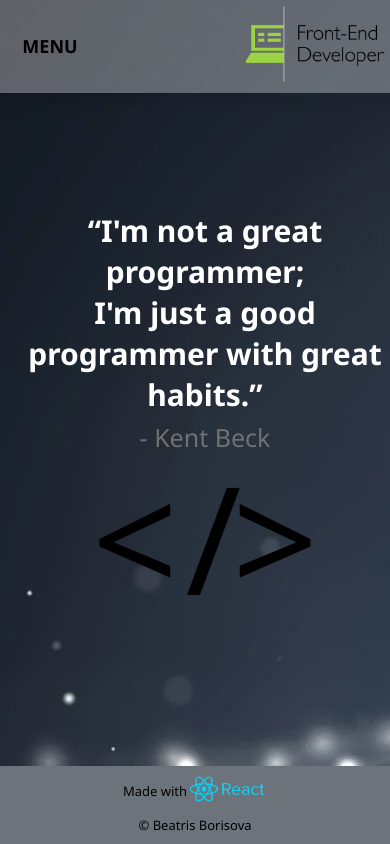
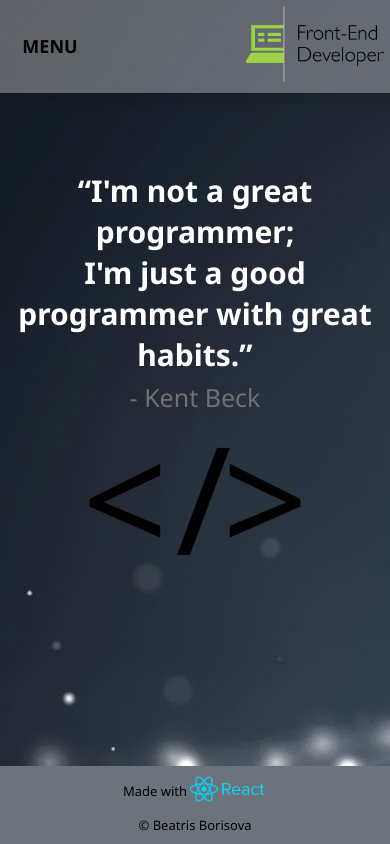
Before and after one commit to beatrisborisova/personal-website, a React (Create React App) app: page / in a window 390 px wide. Built offline with nearby package versions, Linux system fonts and the light colour scheme.

Commit message:
Home Responsive changes

```diff
--- a/src/components/home/Home.css
+++ b/src/components/home/Home.css
@@ -102,10 +102,6 @@
         color: #717171;
     }
 
-    .home-title {
-        margin: 40px 10px 0 10px;
-    }
-
     .custom-icon {
         top: 250px;
     }
```
